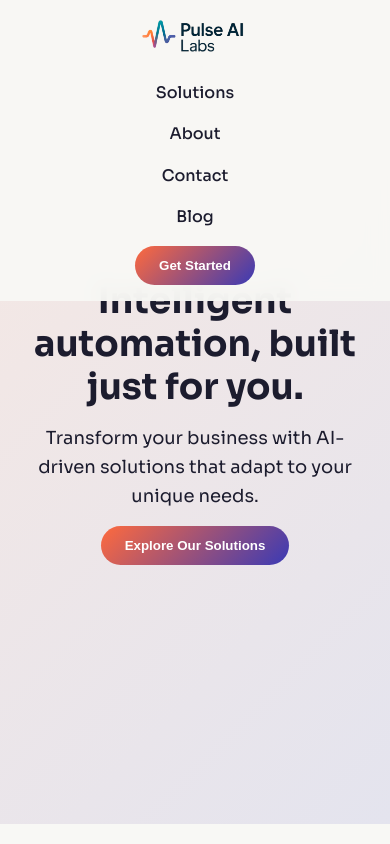
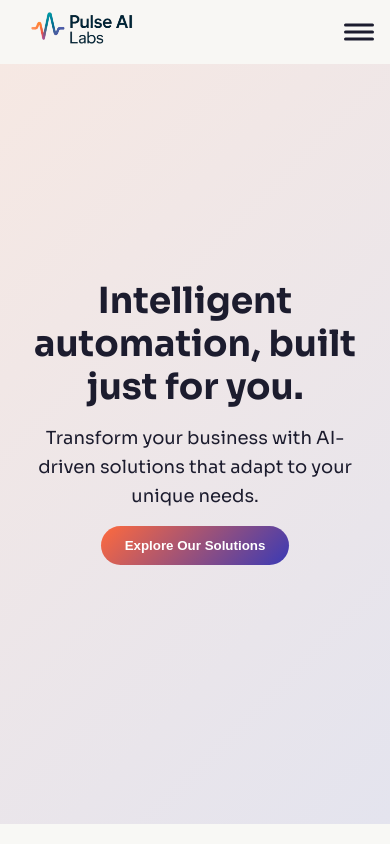
Before and after one commit to pulse-ai-labs/website, a plain HTML site: page index.html in a window 390 px wide. Shown: the top 844 px of the page. Drawn offline with Linux system fonts and the light colour scheme.

Commit message:
Add burger menu for mobile navigation and update styles for improved responsiveness. Implement JavaScript functionality to toggle menu visibility and close on link click.

```diff
--- a/index.html
+++ b/index.html
@@ -22,13 +22,18 @@
             alt="Pulse AI Labs Logo"
           />
         </div>
+        <button class="burger-menu" aria-label="Toggle menu">
+          <span></span>
+          <span></span>
+          <span></span>
+        </button>
         <div class="nav-links">
           <a href="#solutions">Solutions</a>
           <a href="#about">About</a>
           <a href="#contact">Contact</a>
           <a href="#blog">Blog</a>
+          <button class="cta-button">Get Started</button>
         </div>
-        <button class="cta-button">Get Started</button>
       </nav>
     </header>
 
--- a/scripts/main.js
+++ b/scripts/main.js
@@ -1,3 +1,24 @@
+// Burger menu functionality
+document.addEventListener("DOMContentLoaded", () => {
+  const burgerMenu = document.querySelector(".burger-menu");
+  const navLinks = document.querySelector(".nav-links");
+
+  if (burgerMenu && navLinks) {
+    burgerMenu.addEventListener("click", () => {
+      burgerMenu.classList.toggle("active");
+      navLinks.classList.toggle("active");
+    });
+
+    // Close menu when clicking on a nav link
+    document.querySelectorAll(".nav-links a").forEach((link) => {
+      link.addEventListener("click", () => {
+        burgerMenu.classList.remove("active");
+        navLinks.classList.remove("active");
+      });
+    });
+  }
+});
+
 // Smooth scrolling for navigation links
 document.querySelectorAll('a[href^="#"]').forEach((anchor) => {
   anchor.addEventListener("click", function (e) {
--- a/styles/main.css
+++ b/styles/main.css
@@ -55,6 +55,7 @@ p {
   background: rgba(248, 248, 245, 0.95);
   backdrop-filter: blur(10px);
   z-index: 1000;
+  padding: 1rem 0;
 }
 
 .nav-container {
@@ -70,9 +71,32 @@ p {
   height: 40px;
 }
 
+.burger-menu {
+  display: none;
+  flex-direction: column;
+  justify-content: space-between;
+  width: 30px;
+  height: 21px;
+  background: transparent;
+  border: none;
+  cursor: pointer;
+  padding: 0;
+  z-index: 10;
+}
+
+.burger-menu span {
+  display: block;
+  width: 100%;
+  height: 3px;
+  background-color: var(--text-dark);
+  border-radius: 3px;
+  transition: all 0.3s ease;
+}
+
 .nav-links {
   display: flex;
   gap: 2rem;
+  align-items: center;
 }
 
 .nav-links a {
@@ -283,14 +307,56 @@ p {
   }
 
   .nav-container {
-    flex-direction: column;
-    gap: 1rem;
+    padding: 1rem;
+    position: relative;
+  }
+
+  .logo {
+    position: absolute;
+    left: 1rem;
+    padding: 0.5rem;
+  }
+
+  .burger-menu {
+    display: flex;
+    position: absolute;
+    right: 1rem;
+    top: 50%;
+    transform: translateY(-50%);
+  }
+
+  .burger-menu span {
+    margin: 2px 0;
   }
 
   .nav-links {
+    position: fixed;
+    top: 0;
+    right: -100%;
+    width: 100%;
+    height: 100vh;
+    background: var(--background-light);
     flex-direction: column;
-    text-align: center;
-    gap: 1rem;
+    justify-content: center;
+    gap: 2rem;
+    transition: right 0.3s ease;
+    padding: 2rem;
+  }
+
+  .nav-links.active {
+    right: 0;
+  }
+
+  .burger-menu.active span:nth-child(1) {
+    transform: translateY(9px) rotate(45deg);
+  }
+
+  .burger-menu.active span:nth-child(2) {
+    opacity: 0;
+  }
+
+  .burger-menu.active span:nth-child(3) {
+    transform: translateY(-9px) rotate(-45deg);
   }
 
   .hero {
```
